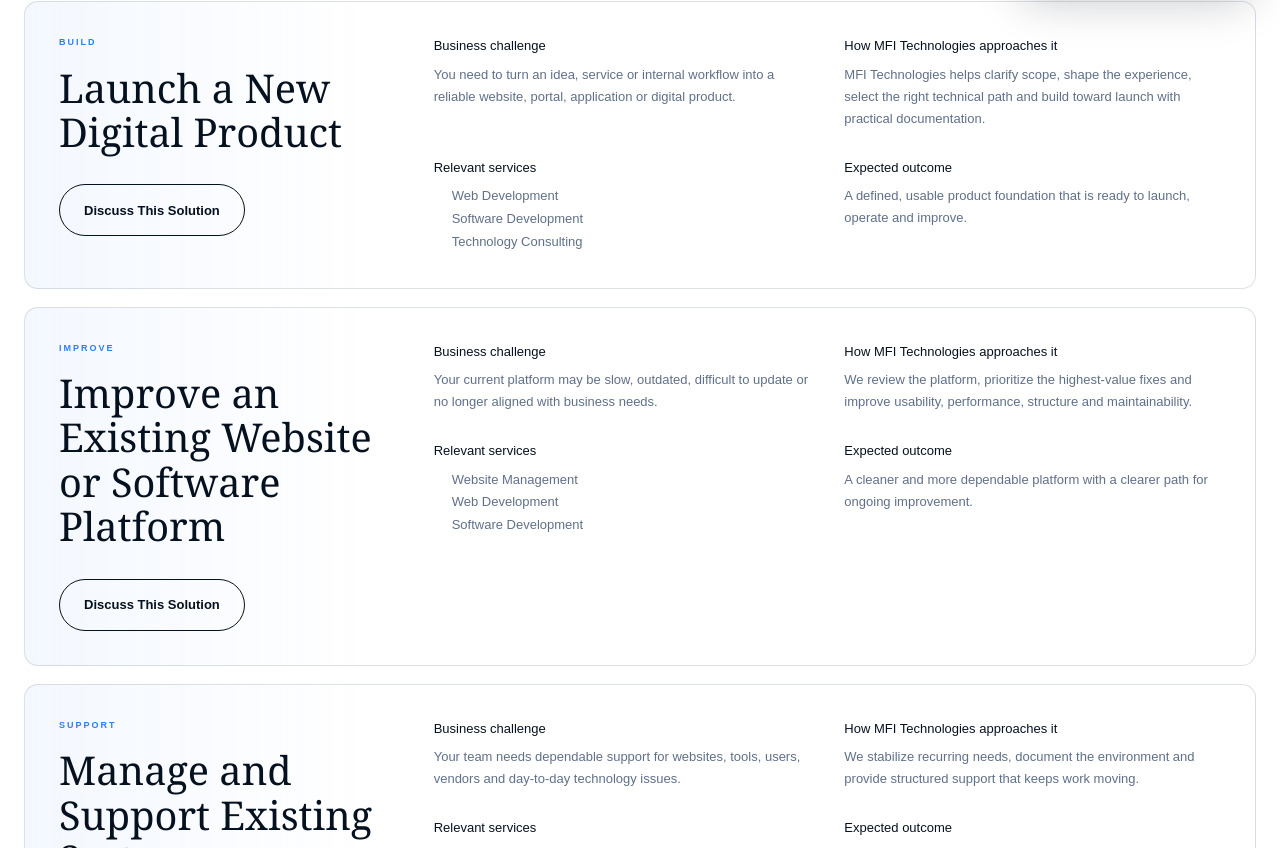
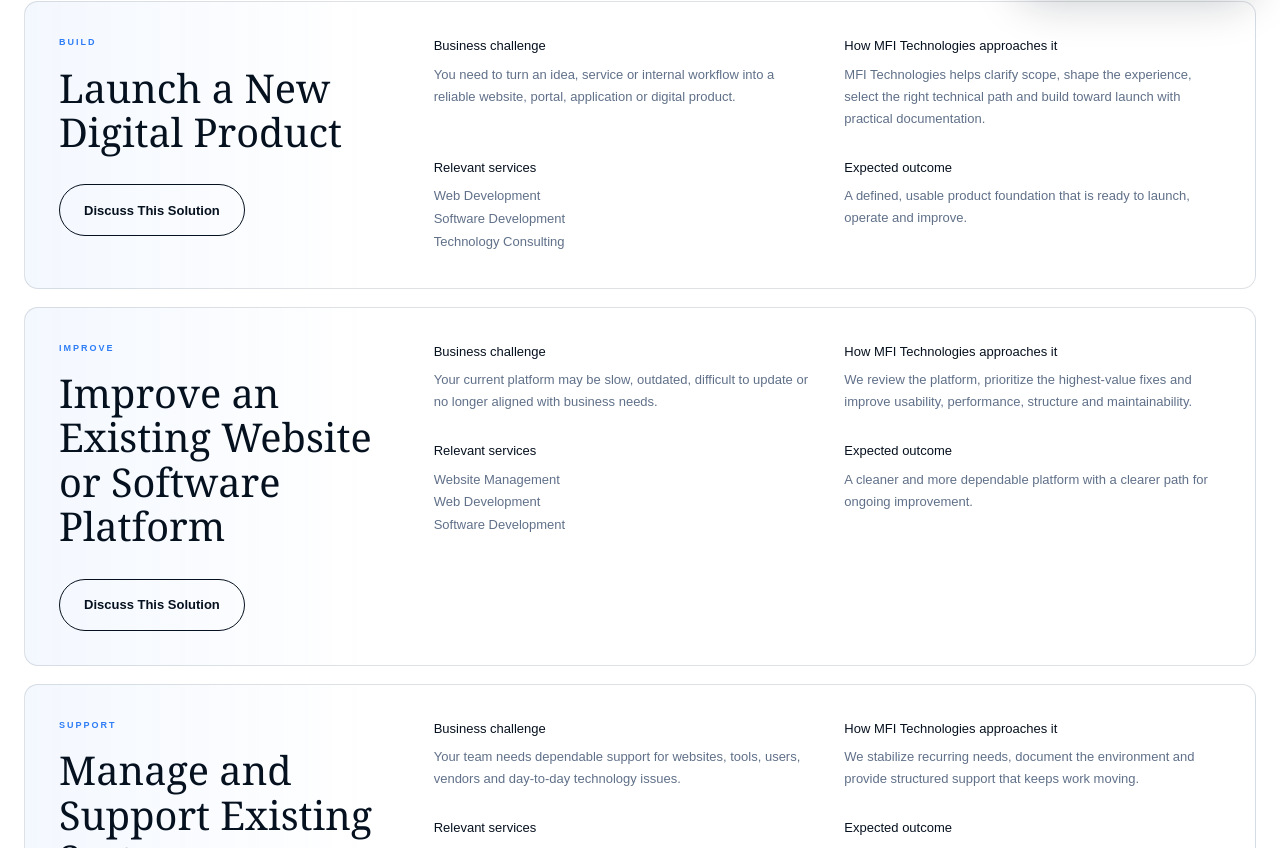
Before and after one commit to mfaroo15/my-portfolio, a Next.js app: page /solutions in a window 1280 px wide. Shown: the part 792-1640 px from the top of the page. Built offline with nearby package versions, Linux system fonts and the light colour scheme.

Commit message:
Fix solutions service list alignment

```diff
--- a/app/globals.css
+++ b/app/globals.css
@@ -719,6 +719,11 @@ main {
   line-height: 1.75;
 }
 
+.solution-detail ul {
+  padding-left: 0;
+  list-style: none;
+}
+
 .card-action {
   margin-top: auto;
   padding-top: 26px;
```
